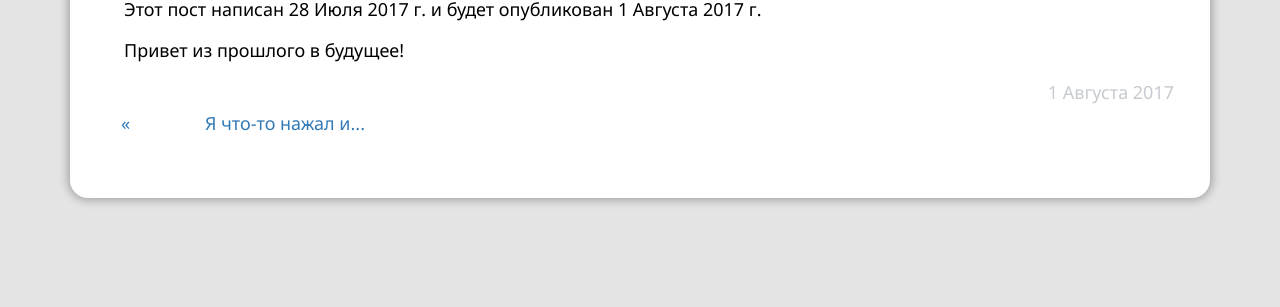
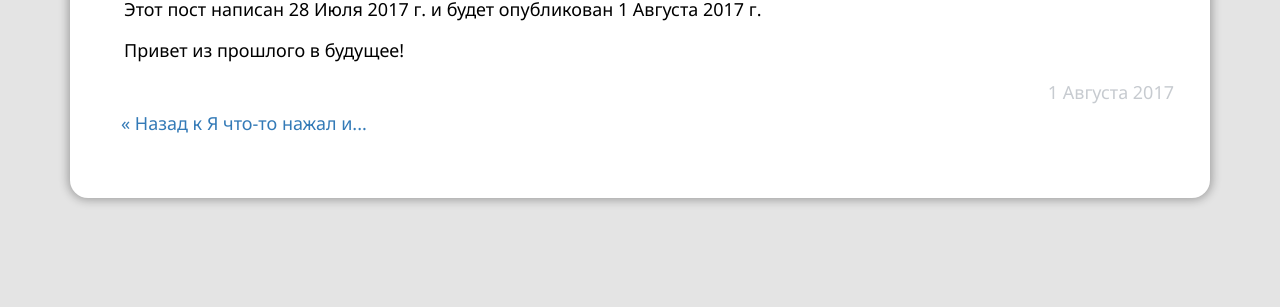
Before and after one commit to fomich0ff/fomich0ff.github.io, a Jekyll site: the page built from _posts/2017-08-01-post-from-future.md, in a window 1280 px wide. Shown: the part 346-653 px from the top of the page. Built offline with Jekyll 4.4.1, drawn with Linux system fonts in a browser that asks for light colours; nearby versions of some CDN libraries; our own code applies the rules of GitHub Pages for plain Markdown files; comment, search, counter and statistics services are not loaded.

Commit message:
Update page-navigation.html

```diff
--- a/_includes/page-navigation.html
+++ b/_includes/page-navigation.html
@@ -9,7 +9,7 @@
                         </span>
                     {% endif %}
                     {% if site.page-navigation.show-labels %}
-                        <span class="label">
+                        <span class="nav-label">
                             {{site.page-navigation.previous.label}}
                         </span>
                     {% endif %}
@@ -25,13 +25,8 @@
         {% if page.next.url %}
             <div class="col-sm-6">
                 <a class="next" href="{{page.next.url}}">
-                    {% if site.page-navigation.show-pointers %}
-                        <span "pointer">
-                            {{site.page-navigation.next.pointer}}
-                        </span>
-                    {% endif %}
                     {% if site.page-navigation.show-labels %}
-                        <span class="label">
+                        <span class="nav-label">
                             {{site.page-navigation.next.label}}
                         </span>
                     {% endif %}
@@ -40,6 +35,11 @@
                             {{page.next.title}}
                         </span>
                     {% endif %}
+                    {% if site.page-navigation.show-pointers %}
+                        <span "pointer">
+                            {{site.page-navigation.next.pointer}}
+                        </span>
+                    {% endif %}
                 </a>
             </div>
         {% endif %}
```
